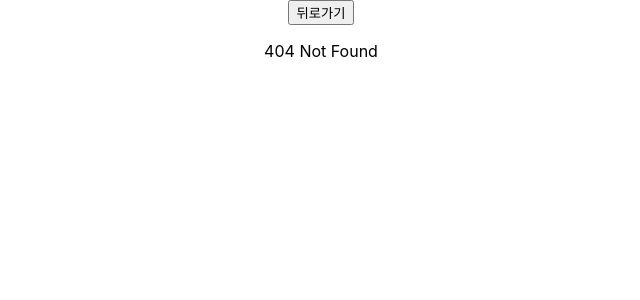
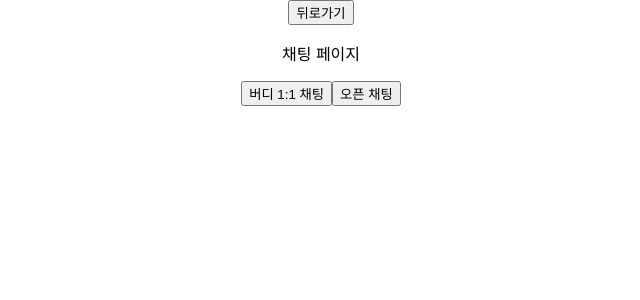
Before and after one commit to woneee99/MOA, a React (Create React App) app in the folder frontend/moa/: page /chatting in a window 1280 px wide. Before the commit this address had no page. Shown: the top 300 px of the page, without its empty margins (319-959 px from the left). Built offline with nearby package versions, Linux system fonts and the light colour scheme.

Commit message:
feat: add pages and components about Chatting #13
채팅 관련 페이지 및 컴포넌트 추가

```diff
--- a/frontend/moa/src/App.js
+++ b/frontend/moa/src/App.js
@@ -6,6 +6,7 @@ import Intro from './pages/Intro';
 import Main from './pages/Main';
 import Login from './pages/Login';
 import SignUp from './pages/SignUp';
+import ChattingHome from './pages/Chatting/ChattingHome';
 import KoreanLearning from './pages/Learning/KoreanLearning';
 import Quiz from './pages/Quiz/Quiz';
 import IncorrectNote from './pages/Quiz/IncorrectNote';
@@ -41,6 +42,8 @@ function App() {
           <Route path="/login" element={<Login />} />
           <Route path="/signup" element={<SignUp />} />
 
+          <Route path="/chatting" element={<ChattingHome />}/>
+
           <Route path="/koreanlearning" element={<KoreanLearning />} />
 
           <Route path="/quiz" element={<Quiz />} />
--- /dev/null
+++ b/frontend/moa/src/components/Chatting/BuddyChattingModal.jsx
@@ -0,0 +1,17 @@
+import React from 'react';
+
+import CloseButton from '../CloseButton';
+
+function BuddyChattingModal(props) {
+  return (
+    <div>
+      <CloseButton onClose={props.closeModal}/>
+      <p>버디 1:1 채팅</p>
+      <div>
+        채팅 화면 Component
+      </div>
+    </div>
+  );
+}
+
+export default BuddyChattingModal;
--- /dev/null
+++ b/frontend/moa/src/components/Chatting/OpenChattingList.jsx
@@ -0,0 +1,14 @@
+import React from 'react';
+
+import OpenChattingListItem from './OpenChattingListItem';
+
+function OpenChattingList(props) {
+  return (
+    <div>
+      <p>오픈 채팅 목록</p>
+      <OpenChattingListItem />
+    </div>
+  );
+}
+
+export default OpenChattingList;
--- /dev/null
+++ b/frontend/moa/src/components/Chatting/OpenChattingListItem.jsx
@@ -0,0 +1,11 @@
+import React from 'react';
+
+function OpenChattingListItem(props) {
+  return (
+    <div>
+      <p>오픈 채팅 item Component</p>
+    </div>
+  );
+}
+
+export default OpenChattingListItem;
--- /dev/null
+++ b/frontend/moa/src/components/Chatting/OpenChattingModal.jsx
@@ -0,0 +1,16 @@
+import React from 'react';
+
+import CloseButton from '../CloseButton';
+import OpenChattingList from './OpenChattingList';
+
+function OpenChattingModal(props) {
+  return (
+    <div>
+      <CloseButton onClose={props.closeModal}/>
+      <p>오픈 채팅</p>
+      <OpenChattingList />
+    </div>
+  );
+}
+
+export default OpenChattingModal;
--- /dev/null
+++ b/frontend/moa/src/pages/Chatting/ChattingHome.jsx
@@ -0,0 +1,43 @@
+import React, { useState, useEffect } from 'react';
+
+import BackButton from '../../components/BackButton';
+import BuddyChattingModal from '../../components/Chatting/BuddyChattingModal';
+import OpenChattingModal from '../../components/Chatting/OpenChattingModal';
+
+function ChattingHome(props) {
+  const [isBuddyChattingModalOpen, setIsBuddyChattingModalOpen] = useState(false);
+  const [isOpenChattingModalOpen, setIsOpenChattingModalOpen] = useState(false);
+
+  const openBuddyChattingModal = () => {
+    setIsBuddyChattingModalOpen(true);
+  };
+
+  const openOpenChattingModal = () => {
+    setIsOpenChattingModalOpen(true);
+  };
+
+
+  const closeBuddyChattingModal = () => {
+    setIsBuddyChattingModalOpen(false);
+  };
+  const closeOpenChattingModal = () => {
+    setIsOpenChattingModalOpen(false);
+  };
+
+
+  return (
+    <div>
+      <BackButton />
+      <p>채팅 페이지</p>
+      <div>
+        <button onClick={openBuddyChattingModal}>버디 1:1 채팅</button>
+        <button onClick={openOpenChattingModal}>오픈 채팅</button>
+      </div>
+
+      {isBuddyChattingModalOpen && <BuddyChattingModal closeModal={closeBuddyChattingModal}/>}
+      {isOpenChattingModalOpen && <OpenChattingModal closeModal={closeOpenChattingModal}/>}
+    </div>
+  );
+}
+
+export default ChattingHome;
--- a/frontend/moa/src/pages/Main.jsx
+++ b/frontend/moa/src/pages/Main.jsx
@@ -18,6 +18,11 @@ function Main(props) {
   return (
     <div>
       <p>Main Page</p>
+      <div>
+        <Link to="/chatting">
+          <button>채팅</button>
+        </Link>
+      </div>
       <div>
         <Link to="/koreanlearning">
           <button>한국어 학습</button>
```
